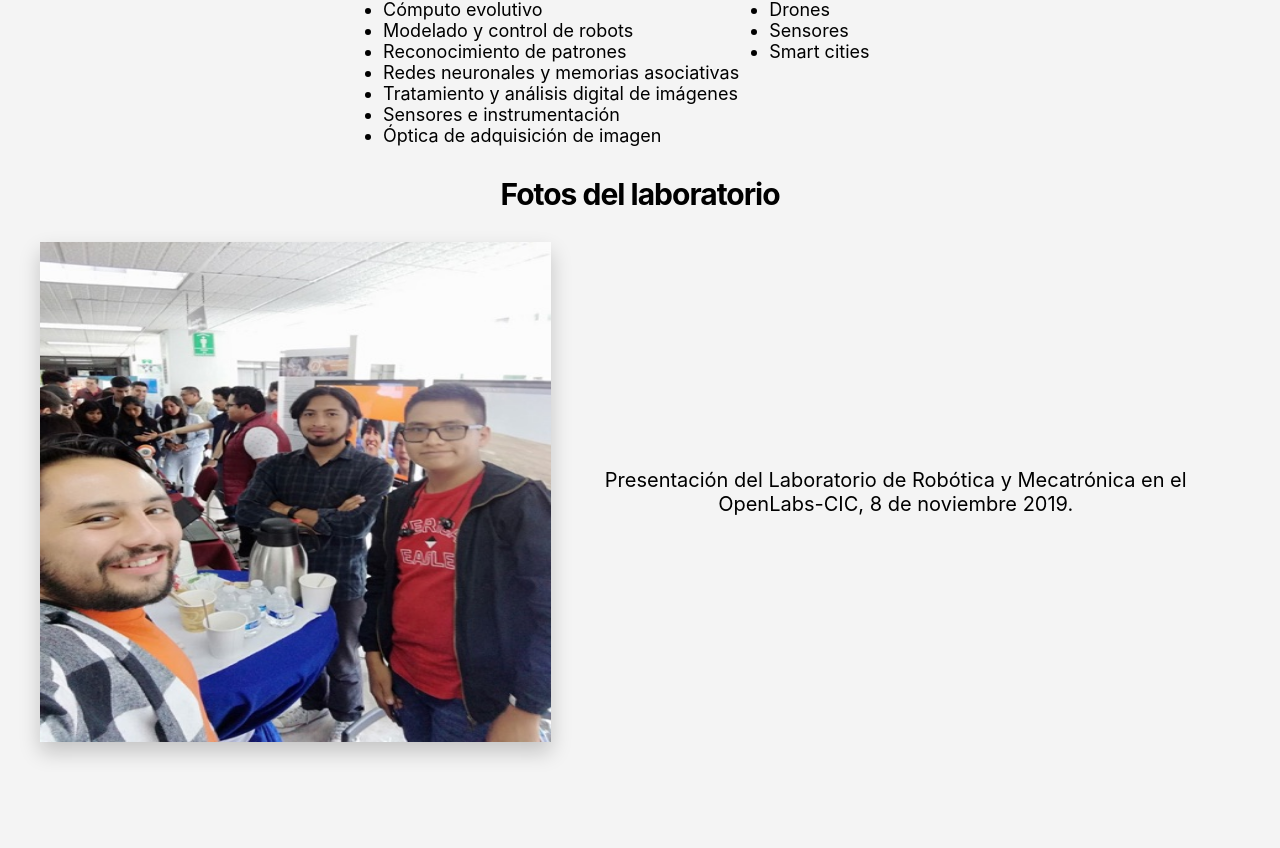
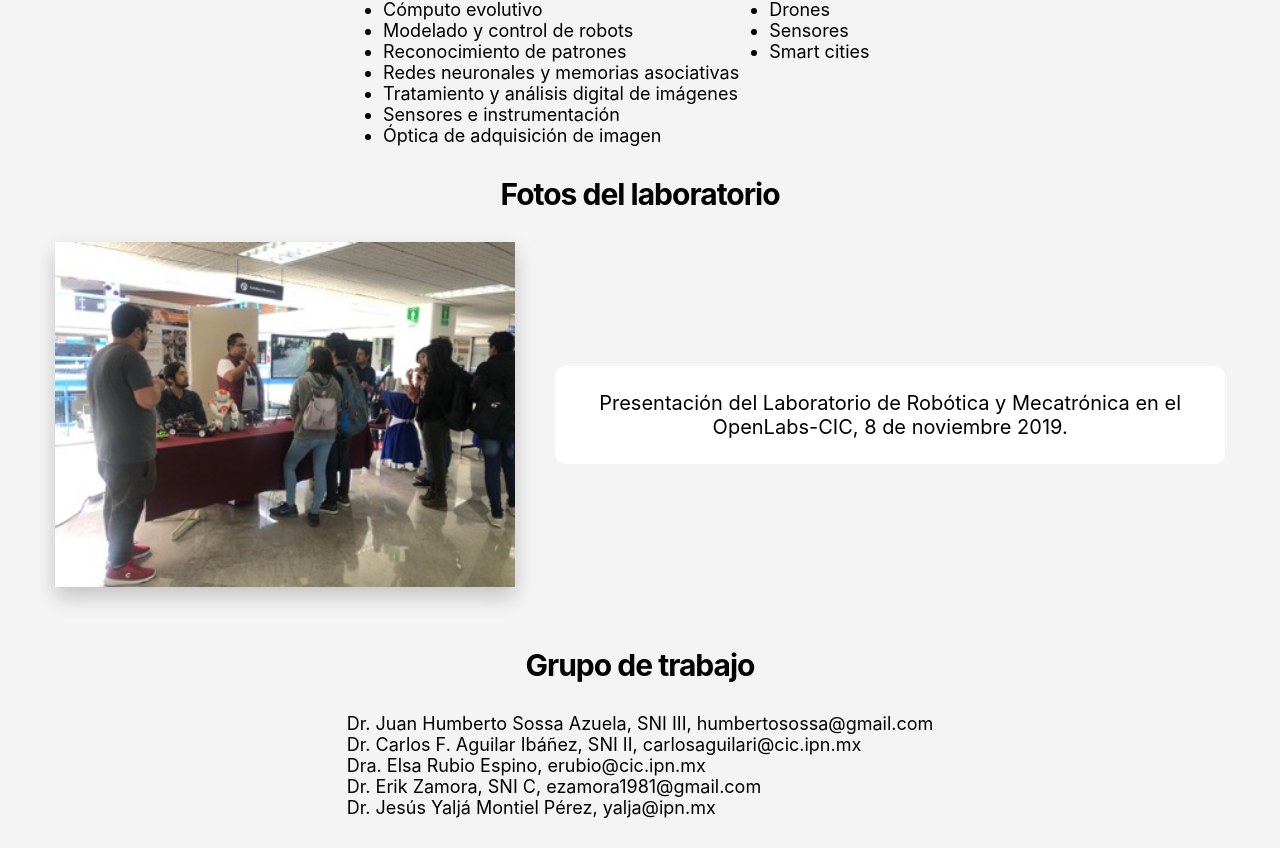
Before and after one commit to Mois-hl/LaboratorioRM, a React (Create React App) app: page / in a window 1280 px wide. Shown: the part 990-1838 px from the top of the page. Before the commit the page ends 1762 px from the top, so only its background shows below. Built offline with nearby package versions, Linux system fonts and the light colour scheme.

Commit message:
página de inicio

```diff
--- a/src/components/HomePage.js
+++ b/src/components/HomePage.js
@@ -2,6 +2,7 @@ import { NavLink } from "./NavLink";
 import logoIPN from "../images/IPN-logo.png";
 import logocic from "../images/cic-logo.png";
 import styles from "../css/HomePage.module.css";
+import { ImageHome } from "./ImageHome";
 
 export const HomePage = () => {
   return (
@@ -21,12 +22,12 @@ export const HomePage = () => {
           <div className={styles.headerImages}>
             <img
               style={{ marginRight: 20 }}
-              height={90}
+              height={100}
               src={logoIPN}
               alt='logo ipn'
             />
             <img
-              height={90}
+              height={100}
               src={logocic}
               alt='logo ipn'
             />
@@ -78,13 +79,15 @@ export const HomePage = () => {
         </div>
         <h3 className={styles.homepageSubtitulo}>Fotos del laboratorio</h3>
         <div className={styles.homepageFotos}>
-          <img
-            src={require('../images/flrm2.jpg')}
-            alt='Foto del laboratorio'
-          />
-            <p style={{ textAlign: 'center', fontSize: 20 }}>
-              Presentación del Laboratorio de Robótica y Mecatrónica en el OpenLabs-CIC, 8 de noviembre 2019.
-            </p>
+          <ImageHome imagen='1'/>
+        </div>
+        <h3 className={styles.homepageSubtitulo}>Grupo de trabajo</h3>
+        <div className={ styles.homepageGrupo }>
+        <p>Dr. Juan Humberto Sossa Azuela, SNI III, humbertosossa@gmail.com</p>
+        <p>Dr. Carlos F. Aguilar Ibáñez, SNI II, carlosaguilari@cic.ipn.mx</p>
+        <p>Dra. Elsa Rubio Espino, erubio@cic.ipn.mx</p>
+        <p>Dr. Erik Zamora, SNI C, ezamora1981@gmail.com</p>
+        <p>Dr. Jesús Yaljá Montiel Pérez, yalja@ipn.mx</p>
         </div>
       </div>
     </>
--- /dev/null
+++ b/src/components/ImageHome.js
@@ -0,0 +1,23 @@
+import React from "react";
+
+const ImageElement = ({ imagen }) => {
+ return( <img
+    src={require(`../images/flrm${imagen}.jpg`)}
+    alt='Foto del laboratorio'
+  />);
+}
+
+const TextElement = () => {
+  return (<p style={{ textAlign: 'center', fontSize: 20, padding: 25, background: '#fff', borderRadius: 10, marginLeft: 40 }}>
+  Presentación del Laboratorio de Robótica y Mecatrónica en el OpenLabs-CIC, 8 de noviembre 2019.
+  </p>);
+}
+
+export const ImageHome = ({ imagen }) => {
+  return (
+    <div style={{ display: "flex", alignItems: 'center', marginBottom: 30 }}>
+      <ImageElement imagen={imagen} />
+      <TextElement />
+    </div>
+  );
+}
--- a/src/css/HomePage.module.css
+++ b/src/css/HomePage.module.css
@@ -94,11 +94,15 @@
 
 .homepageFotos{
   display: flex;
-  margin: 0 40px;
-  align-items: center;
+  flex-direction: column;
+  margin: 0 55px;
 }
 .homepageFotos img{
   width: 700px;
   max-height: 500px;
   box-shadow: 0 10px 20px rgba(0, 0, 0, 0.2);
 }
+
+.homepageGrupo{
+  font-size: 18px;
+}
```
